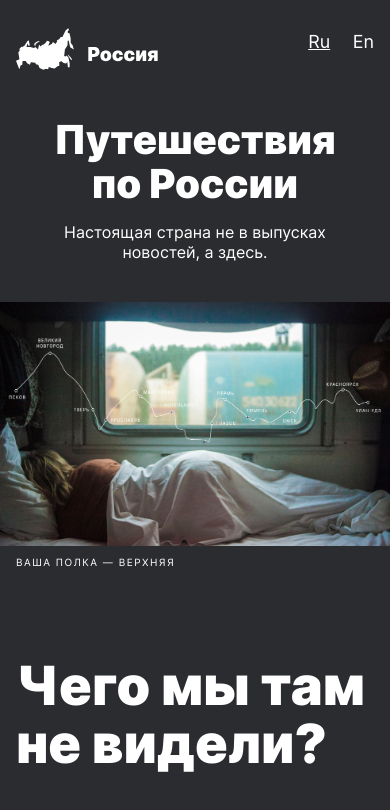
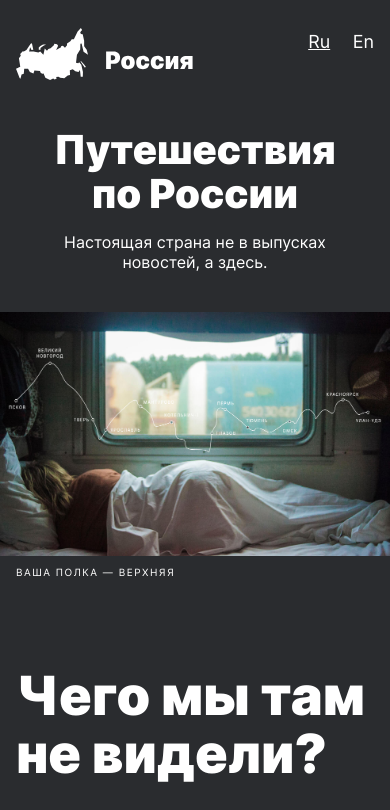
Before and after one commit to Slavk11/russian-travel, a plain HTML site: page index.html in a window 390 px wide. Shown: the top 810 px of the page. Drawn offline with Linux system fonts and the light colour scheme.

Commit message:
Подготовка к отправке

```diff
--- a/styles/style.css
+++ b/styles/style.css
@@ -68,7 +68,6 @@
 .header__lang {
   margin: 0;
 
-
 }
 .header__lang-link {
   color: #fff;
@@ -92,12 +91,12 @@
   opacity: .5;
   cursor: pointer;
 }
-.logo_place_header {
+.header__logo {
   width: 176px;
   height: 52px;
 }
 @media (max-width: 767px) {
-  .logo_place_header{
+  .header__logo{
     width: 142px;
     height: 42px;
   }
@@ -306,7 +305,7 @@
   font-weight: 400;
   color: #ffffff;
 }
-.info__list-item:last-child {
+.intro__list-item:last-child {
   margin: 0 0 0 0;
 }
 
```
